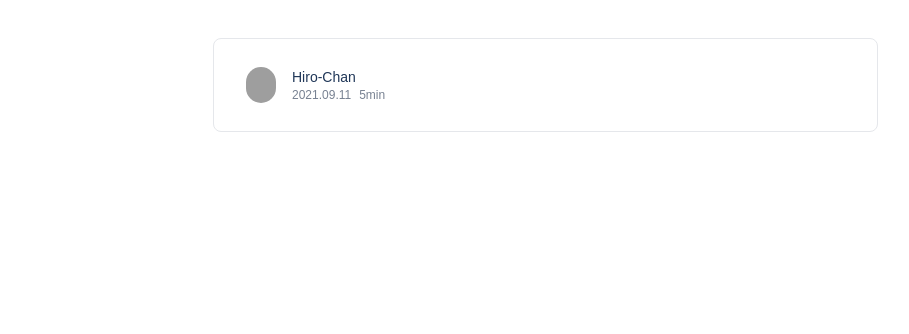
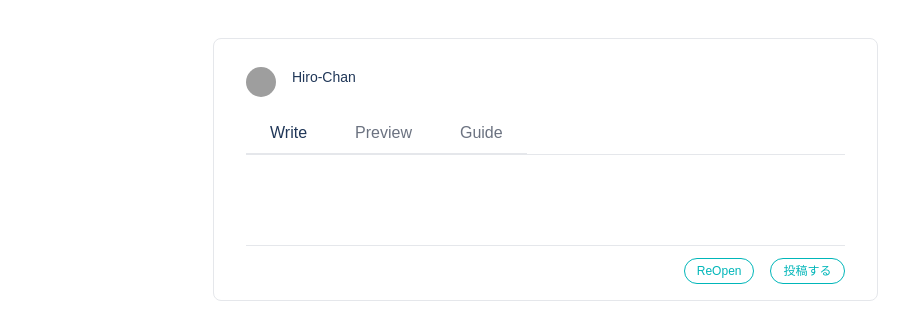
Before and after one commit to hirooutdoor/penn, a Next.js app: page /memos in a window 1280 px wide. Shown: the part 966-1300 px from the top of the page, without its empty margins (155-1064 px from the left). Before the commit the page ends 1138 px from the top, so only its background shows below. Built offline with nearby package versions, Linux system fonts and the light colour scheme; grey boxes are pictures that could not be loaded.

Commit message:
style: Edit area and add global button state #70

```diff
--- /dev/null
+++ b/src/components/atoms/CloseButton.tsx
@@ -0,0 +1,40 @@
+import React, { useState } from 'react';
+import { useRecoilValue } from 'recoil';
+import { buttonState } from 'src/store/buttonGlobalState';
+
+interface Props {}
+
+const CloseButton = (props: Props) => {
+  const isOpen = useRecoilValue(buttonState);
+
+  return (
+    <>
+      {isOpen ? (
+        <div className='text-xs inline-flex leading-sm px-3 py-1 border border-penn-gray text-penn-gray rounded-full w-20'>
+        <button type='button' className='inline-flex items-center '>
+          <span>Close</span>
+          <svg
+            xmlns='http://www.w3.org/2000/svg'
+            className='h-4 w-4 ml-1'
+            fill='none'
+            viewBox='0 0 24 24'
+            stroke='currentColor'
+          >
+            <path
+              strokeLinecap='round'
+              strokeLinejoin='round'
+              strokeWidth={2}
+              d='M9 12l2 2 4-4m6 2a9 9 0 11-18 0 9 9 0 0118 0z'
+            />
+          </svg>
+        </button>
+      </div>
+      ) : (
+        <div className='text-xs inline-flex leading-sm px-3 py-1 border  border-penn-green text-penn-green rounded-full w-18'>
+          <button type='button'>ReOpen</button>
+        </div>
+      )}
+    </>
+  );
+};
+export default CloseButton;
--- a/src/components/atoms/OpenButton.tsx
+++ b/src/components/atoms/OpenButton.tsx
@@ -1,9 +1,11 @@
-import React, { useState } from 'react';
+import React from 'react';
+import { useRecoilValue } from 'recoil';
+import { buttonState } from 'src/store/buttonGlobalState';
 
 interface Props {}
 
 const OpenButton = (props: Props) => {
-  const [isOpen, setIsOpen] = useState(false);
+  const isOpen = useRecoilValue(buttonState);
 
   return (
     <>
--- /dev/null
+++ b/src/components/atoms/SubmitButton.tsx
@@ -0,0 +1,24 @@
+import React, { useState } from 'react';
+
+interface Props {}
+
+const SubmitButton = (props: Props) => {
+  const [isFilled, setIsFilled] = useState(true);
+
+  return (
+    <>
+      {isFilled ? (
+        <div className='text-xs inline-flex leading-sm px-3 py-1 border  border-penn-green text-penn-green rounded-full w-18'>
+          <button type='button'>投稿する</button>
+        </div>
+      ) : (
+        <div className='text-xs inline-flex leading-sm px-3 py-1 border border-penn-gray text-penn-gray rounded-full w-18'>
+          <button type='button' className='inline-flex items-center '>
+            <span>投稿する</span>
+          </button>
+        </div>
+      )}
+    </>
+  );
+};
+export default SubmitButton;
--- a/src/components/molecles/AvatarWithName.tsx
+++ b/src/components/molecles/AvatarWithName.tsx
@@ -11,7 +11,7 @@ export const AvatarWithName = (props: Props) => {
       <div className='flex gap-4'>
         <Avatar/>
         <div className='flex flex-col'>
-          <p className='text-sm'>Hiro Arminayuef</p>
+          <p className='text-sm'>Hiro-Chan</p>
           </div>
         </div>
     </>
--- a/src/components/organism/EditorArea.tsx
+++ b/src/components/organism/EditorArea.tsx
@@ -1,18 +1,30 @@
 import React from 'react';
-import { UserInfo } from '../molecles/UserInfo';
+import CloseButton from '../atoms/CloseButton';
+import SubmitButton from '../atoms/SubmitButton';
+
+import { AvatarWithName } from '../molecles/AvatarWithName';
+
 
 interface Props {}
 
 const EditorArea = (props: Props) => {
-
   return (
     <>
       <div className=' border dark:border-penn-gray dark:bg-penn-darkGray rounded-lg p-4 text-left mb-10 '>
-        <div className='mx-4 my-3'>
-          <UserInfo />
-
+        <div className='mx-4 my-3 border-b'>
+          <AvatarWithName />
+            <ul className='flex cursor-pointer mt-4 border-b '>
+              <li className='py-2 px-6 bg-white rounded-t-lg border-b hover:border dark:bg-penn-darkGray hover:border-b-white dark:border-penn-gray  dark:border-b-penn-darkGray'>Write</li>
+              <li className='py-2 px-6 bg-white rounded-t-lg  border-b hover:border hover:border-b-white text-gray-500 dark:bg-penn-darkGray dark:border-penn-gray dark:border-b-penn-darkGray '>Preview</li>
+              <li className='py-2 px-6 bg-white rounded-t-lg border-b hover:border hover:border-b-white text-gray-500 dark:bg-penn-darkGray dark:border-penn-gray dark:border-b-penn-darkGray '>Guide</li>
+            </ul>
+            <input className='w-[100%] h-[100%] border-none outline-none dark:border-penn-gray dark:bg-penn-darkGray rounded-lg p-4 text-left mb-10 ' type="text"/>
+          </div>
+            <div className="flex justify-end gap-4 mr-4">
+              <CloseButton/>
+              <SubmitButton/>
+            </div>
         </div>
-      </div>
     </>
   );
 };
--- a/src/components/templates/PrivateFeed.tsx
+++ b/src/components/templates/PrivateFeed.tsx
@@ -52,6 +52,7 @@ const PublicFeed = () => {
         ))}
       </Post>
       <EditorArea/>
+
     </div>
   );
 };
--- a/src/store/articleGlobalState.tsx
+++ b/src/store/articleGlobalState.tsx
@@ -20,6 +20,8 @@ export const articleState = atom({
 //   default: false
 // })
 
+
+
 export const currentTodoSelector = selector({
   key: 'editArticleState', // unique ID (with respect to other atoms/selectors)
   get: ({ get }) => {
--- /dev/null
+++ b/src/store/buttonGlobalState.tsx
@@ -0,0 +1,3 @@
+import { atom } from 'recoil';
+
+export const buttonState = atom({ key: 'buttonState', default: false });
--- a/src/styles/globals.css
+++ b/src/styles/globals.css
@@ -716,6 +716,12 @@ video {
 .mb-10 {
 	margin-bottom: 2.5rem;
 }
+.mr-2 {
+	margin-right: 0.5rem;
+}
+.mr-4 {
+	margin-right: 1rem;
+}
 .block {
 	display: block;
 }
@@ -738,6 +744,9 @@ video {
 	height: 1rem;
 }
 .h-full {
+	height: 100%;
+}
+.h-\[100\%\] {
 	height: 100%;
 }
 .w-8 {
@@ -766,6 +775,18 @@ video {
 }
 .w-\[300px\] {
 	width: 300px;
+}
+.w-\[\] {
+	width: ;
+}
+.w-auto {
+	width: auto;
+}
+.w-\[100\] {
+	width: 100;
+}
+.w-\[100\%\] {
+	width: 100%;
 }
 .max-w-xs {
 	max-width: 20rem;
@@ -870,6 +891,10 @@ video {
 	border-bottom-right-radius: 0.75rem;
 	border-bottom-left-radius: 0.75rem;
 }
+.rounded-t-lg {
+	border-top-left-radius: 0.5rem;
+	border-top-right-radius: 0.5rem;
+}
 .border {
 	border-width: 1px;
 }
@@ -879,6 +904,12 @@ video {
 .border-b {
 	border-bottom-width: 1px;
 }
+.border-r {
+	border-right-width: 1px;
+}
+.border-none {
+	border-style: none;
+}
 .border-penn-green {
 	--tw-border-opacity: 1;
 	border-color: rgba(0, 182, 185, var(--tw-border-opacity));
@@ -886,6 +917,10 @@ video {
 .border-penn-gray {
 	--tw-border-opacity: 1;
 	border-color: rgba(120, 130, 146, var(--tw-border-opacity));
+}
+.border-b-white {
+	--tw-border-opacity: 1;
+	border-bottom-color: rgba(255, 255, 255, var(--tw-border-opacity));
 }
 .bg-green-50 {
 	--tw-bg-opacity: 1;
@@ -1036,11 +1071,19 @@ video {
 	--tw-text-opacity: 1;
 	color: rgba(209, 213, 219, var(--tw-text-opacity));
 }
+.text-gray-500 {
+	--tw-text-opacity: 1;
+	color: rgba(107, 114, 128, var(--tw-text-opacity));
+}
 .opacity-0 {
 	opacity: 0;
 }
 .opacity-50 {
 	opacity: 0.5;
+}
+.outline-none {
+	outline: 2px solid transparent;
+	outline-offset: 2px;
 }
 .transition {
 	transition-property: background-color, border-color, color, fill, stroke, opacity, box-shadow, transform, filter, -webkit-backdrop-filter;
@@ -1067,6 +1110,13 @@ video {
 }
 .ease-in-out {
 	transition-timing-function: cubic-bezier(0.4, 0, 0.2, 1);
+}
+.hover\:border:hover {
+	border-width: 1px;
+}
+.hover\:border-b-white:hover {
+	--tw-border-opacity: 1;
+	border-bottom-color: rgba(255, 255, 255, var(--tw-border-opacity));
 }
 .hover\:bg-gray-700:hover {
 	--tw-bg-opacity: 1;
@@ -1107,6 +1157,10 @@ video {
 	--tw-border-opacity: 1;
 	border-bottom-color: rgba(120, 130, 146, var(--tw-border-opacity));
 }
+.dark .dark\:border-b-penn-darkGray {
+	--tw-border-opacity: 1;
+	border-bottom-color: rgba(36, 37, 37, var(--tw-border-opacity));
+}
 .dark .dark\:bg-black {
 	--tw-bg-opacity: 1;
 	background-color: rgba(0, 0, 0, var(--tw-bg-opacity));
```
